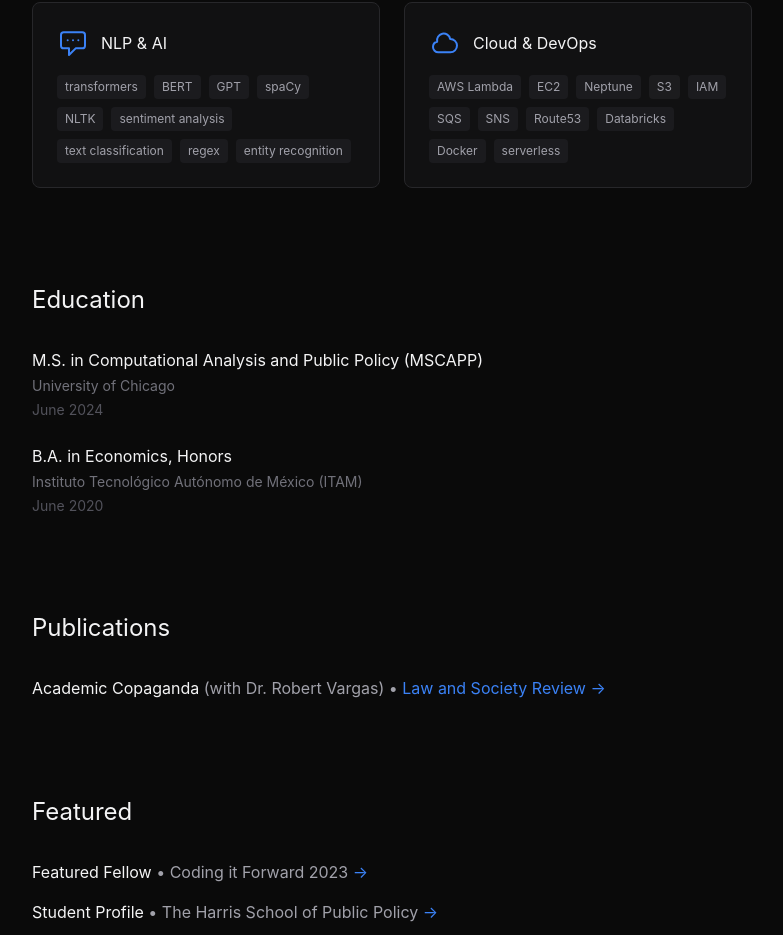
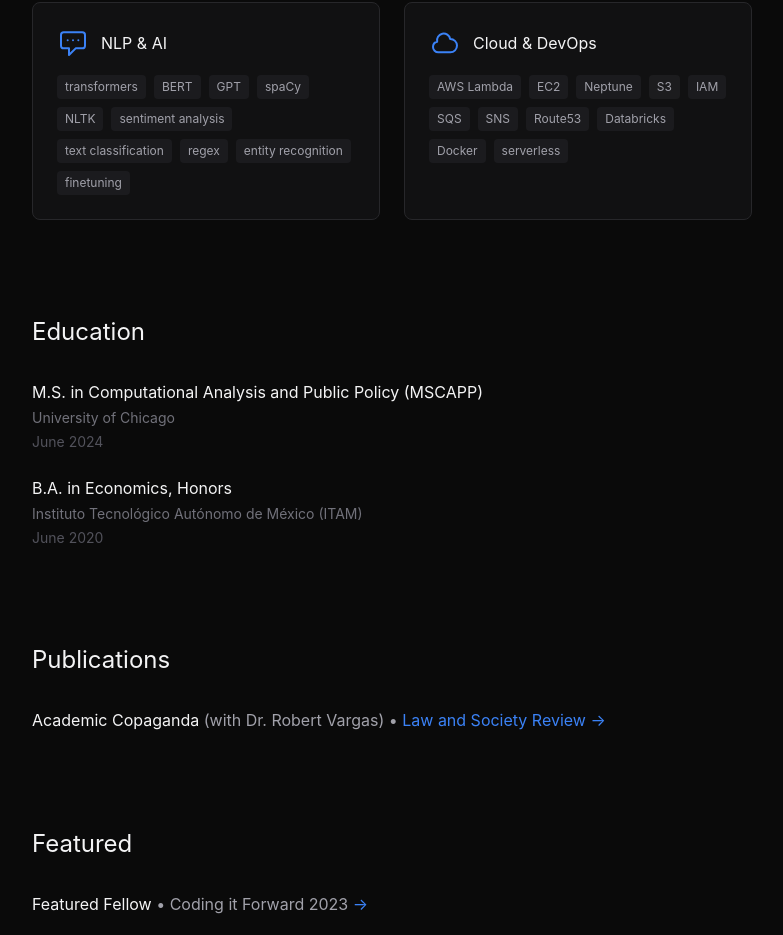
Before and after one commit to FedericoDM/federicodm.github.io, a Next.js app: page / in a window 1280 px wide. Shown: the part 3538-4473 px from the top of the page, without its empty margins (248-1031 px from the left). Built offline with nearby package versions, Linux system fonts and the light colour scheme.

Commit message:
Adding skill

```diff
--- a/app/page.tsx
+++ b/app/page.tsx
@@ -189,7 +189,7 @@ icon={
 <path strokeLinecap="round" strokeLinejoin="round" strokeWidth={1.5} d="M8 10h.01M12 10h.01M16 10h.01M9 16H5a2 2 0 01-2-2V6a2 2 0 012-2h14a2 2 0 012 2v8a2 2 0 01-2 2h-5l-5 5v-5z" />
 </svg>
 }
-skills={['transformers', 'BERT', 'GPT', 'spaCy', 'NLTK', 'sentiment analysis', 'text classification', 'regex', 'entity recognition']}
+skills={['transformers', 'BERT', 'GPT', 'spaCy', 'NLTK', 'sentiment analysis', 'text classification', 'regex', 'entity recognition', 'finetuning']}
 />
 <SkillCard
 title="Cloud & DevOps"
```
